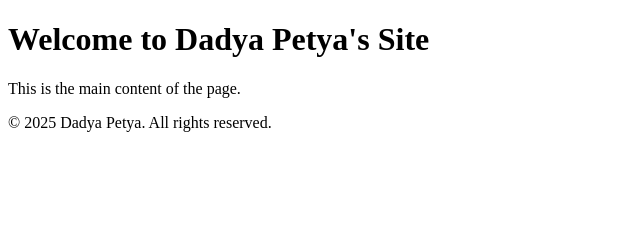
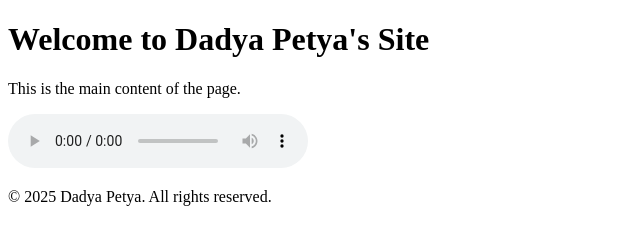
Before and after one commit to nazar067/dadya-petya-site, a plain HTML site: page index.html in a window 1280 px wide. Shown: the whole page, without its empty margins (0-640 px from the left). Drawn offline with Linux system fonts and the light colour scheme.

Commit message:
add song

```diff
--- a/index.html
+++ b/index.html
@@ -11,6 +11,10 @@
     </header>
     <main>
         <p>This is the main content of the page.</p>
+        <audio controls>
+            <source src="dyadya_comeback.mp3" type="audio/mpeg">
+            Your browser does not support the audio element.
+        </audio>
     </main>
     <footer>
         <p>&copy; 2025 Dadya Petya. All rights reserved.</p>
```
Also changed, not shown: 1 other file.
